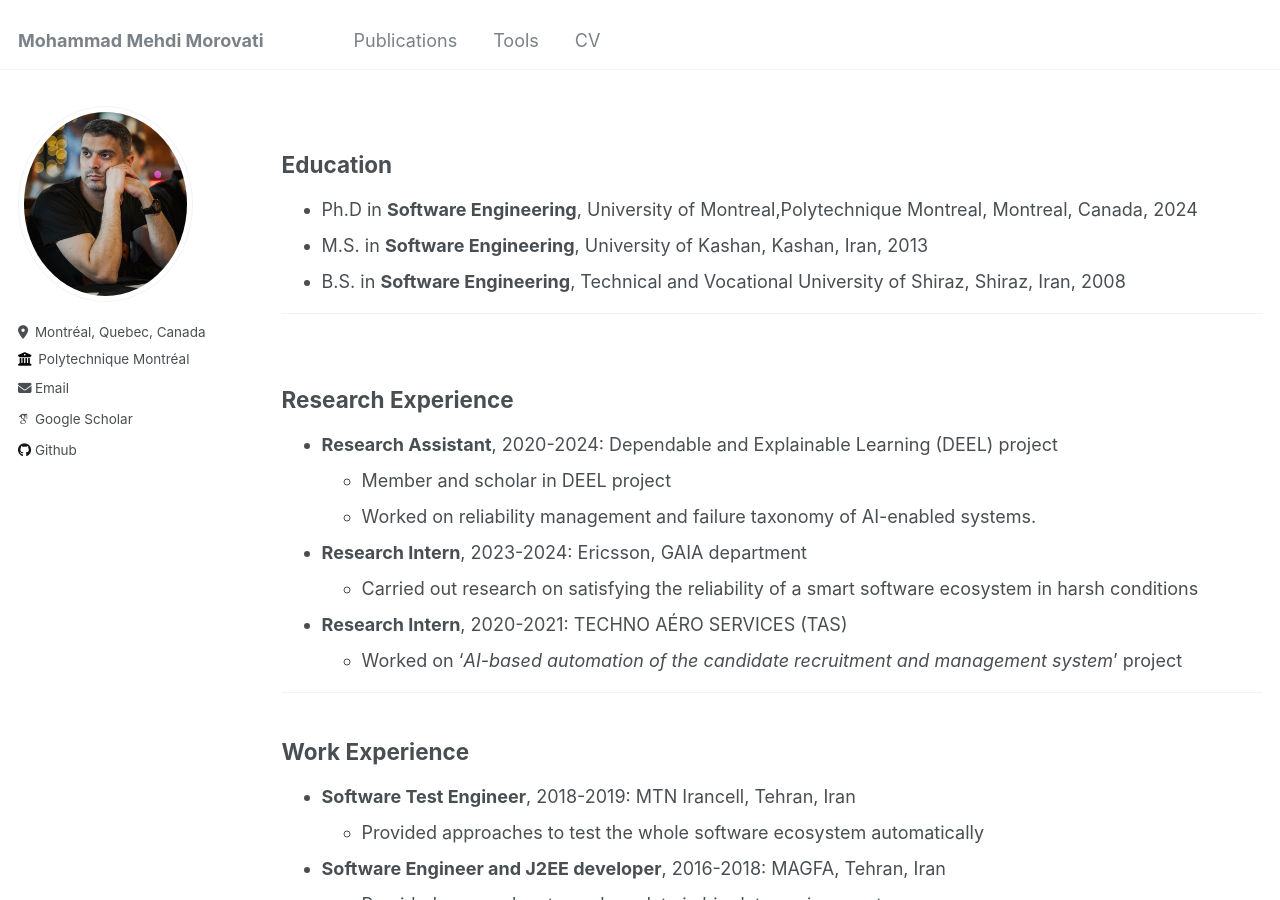
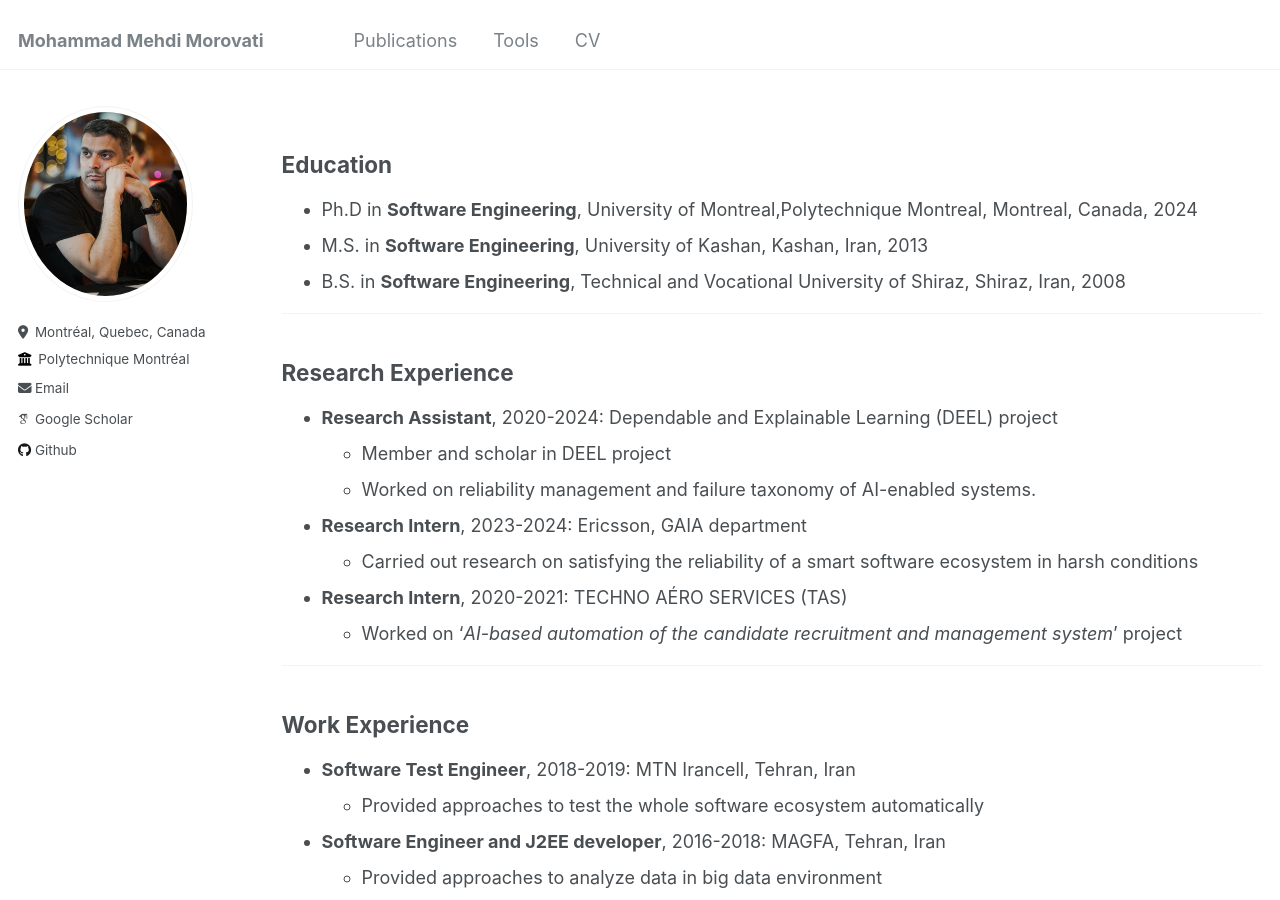
Before and after one commit to mehdi-morovati/mehdi-morovati.github.io, a Jekyll site: the page built from _pages/cv.md, in a window 1280 px wide and 900 px high. Built offline with Jekyll 4.4.1, drawn with Linux system fonts in a browser that asks for light colours; some web fonts are replaced.

Commit message:
Update cv.md

```diff
--- a/_pages/cv.md
+++ b/_pages/cv.md
@@ -14,7 +14,7 @@ redirect_from:
 * M.S. in **Software Engineering**, University of Kashan, Kashan, Iran, 2013
 * B.S. in **Software Engineering**, Technical and Vocational University of Shiraz, Shiraz, Iran, 2008
 
-<hr size="30">
+________
 ## Research Experience
 * **Research Assistant**, 2020-2024: Dependable and Explainable Learning (DEEL) project
   * Member and scholar in DEEL project
```
